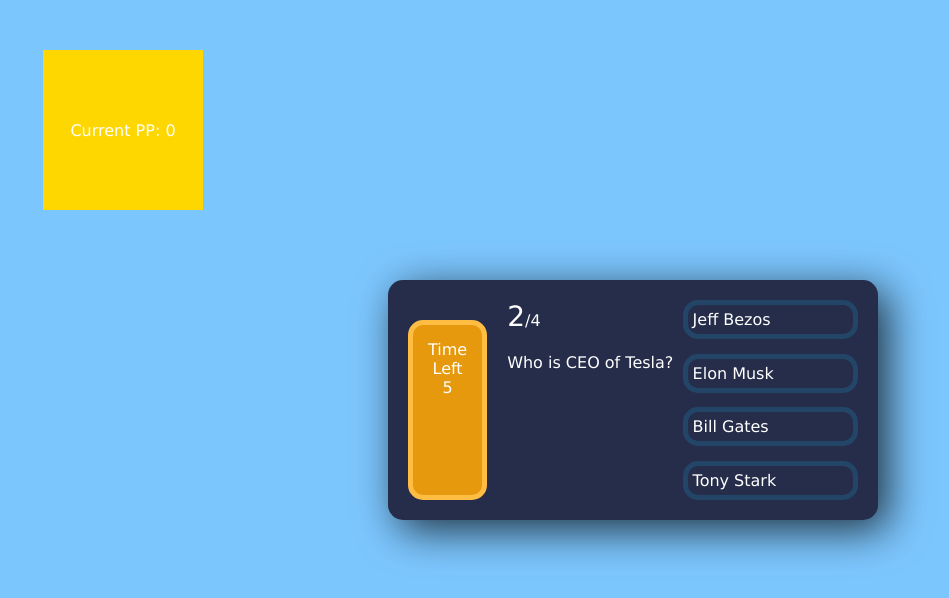
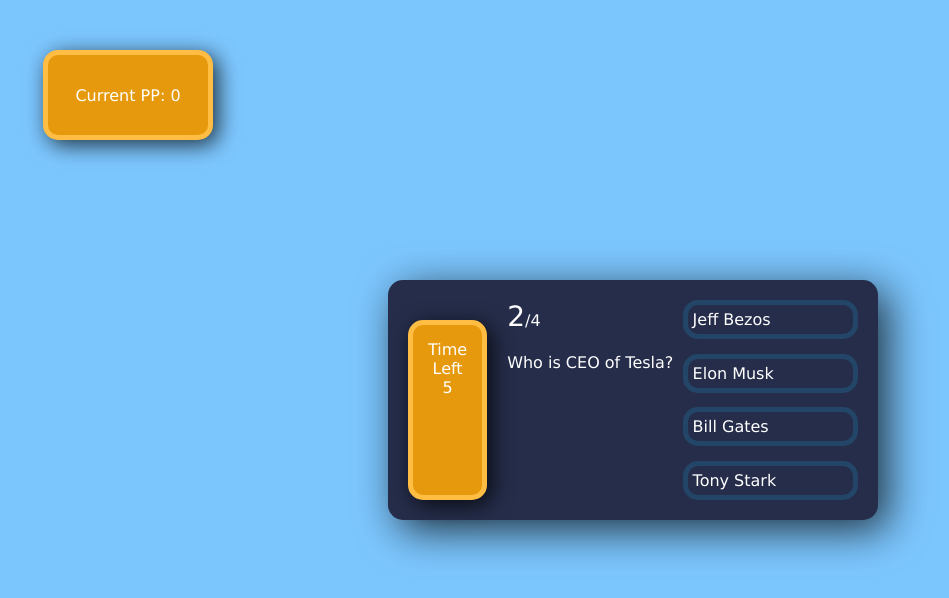
Before and after one commit to PadNim14/ATTHack, a React (Create React App) app: page / in a window 1280 px wide. Shown: the top 598 px of the page, without its empty margins (7-956 px from the left). Built offline with nearby package versions, Linux system fonts and the light colour scheme.

Commit message:
changes to css in quiz

```diff
--- a/src/index.css
+++ b/src/index.css
@@ -52,11 +52,14 @@ body {
 
 .PPcounter {
   width: 10rem;
-  height: 10rem;
+  height: 5rem;
   display: flex;
   justify-content: center;
   align-items: center;
-  background-color: gold;
+  background-color: rgb(230, 153, 12);
+  border: 5px solid rgb(255, 189, 67);
+  box-shadow: 5px 5px 21px 0px rgba(0, 0, 0, 0.75);
+  border-radius: 15px;
   position: absolute;
   top: 50px;
   left: 50px;
@@ -86,6 +89,7 @@ body {
   margin-top: 20px;
   margin-right: 20px;
   border: 5px solid rgb(255, 189, 67);
+  box-shadow: 5px 5px 21px 0px rgba(0, 0, 0, 0.75);
   border-radius: 15px;
   text-align: center;
 }
```
